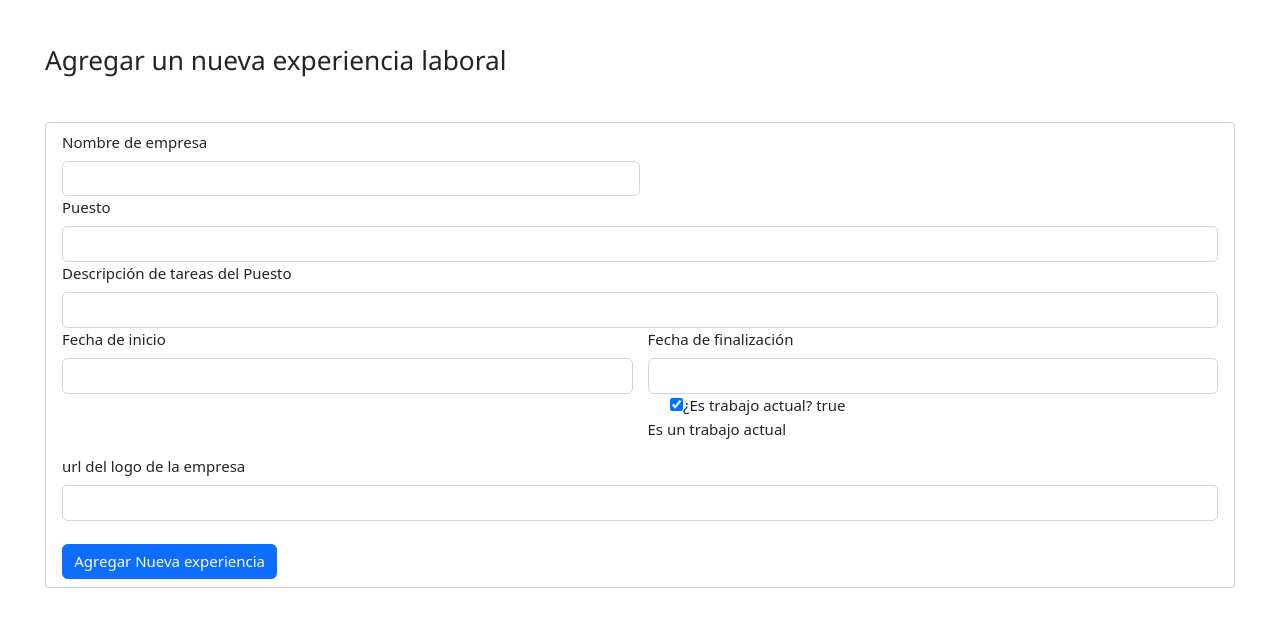
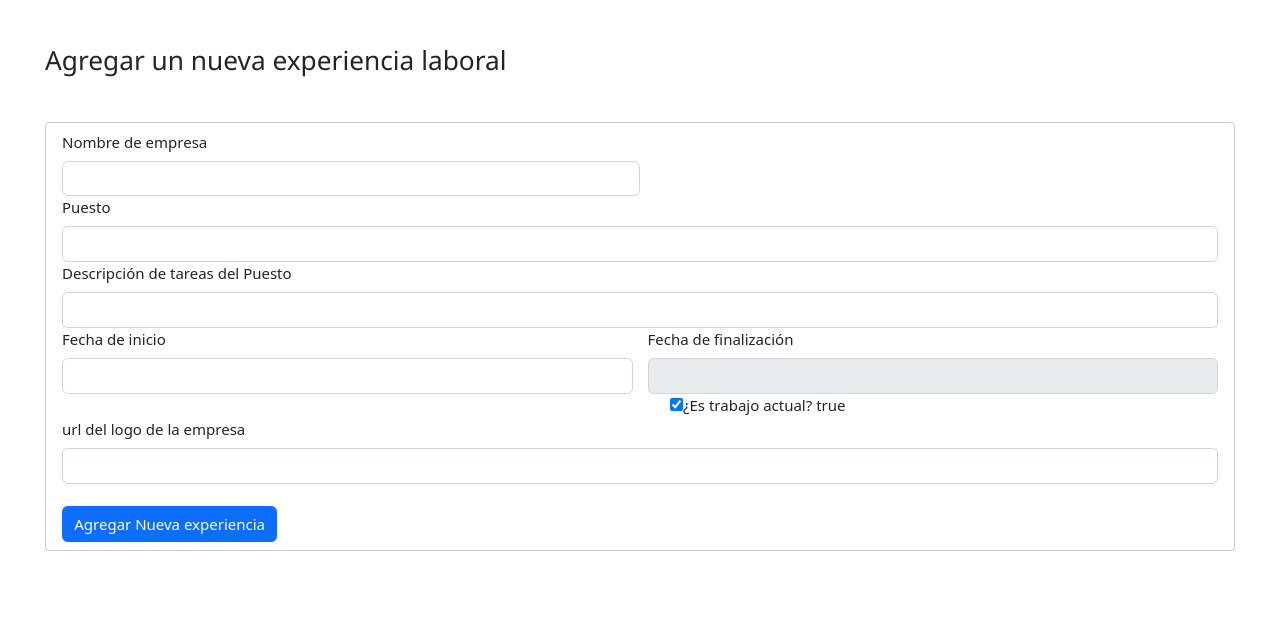
Before and after one commit to ferbonelli/Portfolio-FrontEnd, an Angular app in the folder MiPorfolio/: page /nuevaexperiencia in a window 1280 px wide. Both pictures are taken after a click on the checkbox 676 px from the left and 404 px from the top of the page. Shown: the top 626 px of the page. Built offline with nearby package versions, Linux system fonts and the light colour scheme; no server answers.

Commit message:
Check-box Disable fecha_hasta

```diff
--- a/MiPorfolio/src/app/componentes/experiencia/nuevaexperiencia.component.html
+++ b/MiPorfolio/src/app/componentes/experiencia/nuevaexperiencia.component.html
@@ -45,7 +45,20 @@
          </p>
         </div>
       </div>
+
+
       <div class="col-md-6">
+
+        <!-- Si es actual-->
+        <div *ngIf="esactual, else elseBlock">
+        <fieldset disabled>
+        <label  for="disabledTextInput" class="form-label">Fecha de finalización</label>
+        <input type="text" class="form-control" id="disabledTextInput"  formControlName="fecha_hasta" >
+        </fieldset>
+        </div>
+
+        <!-- Si no es actual-->
+        <ng-template #elseBlock>
         <label for="formGroupExampleInput" class="form-label">Fecha de finalización</label>
         <input type="text" class="form-control" id="formGroupExampleInput" formControlName="fecha_hasta" >
         <div *ngIf="Fecha_hasta?.errors && Fecha_hasta?.touched">
@@ -57,6 +70,7 @@
             El formato debe ser dd/mm/aaaa
          </p>
         </div>
+      </ng-template>
 
         <!-- Probando checkbox-->
         <div class="form-check">
@@ -68,10 +82,6 @@
           </label>
         </div>
 
-
-          <div *ngIf="esactual">
-          <p> Es un trabajo actual </p>
-        </div>
 
 
 
```
